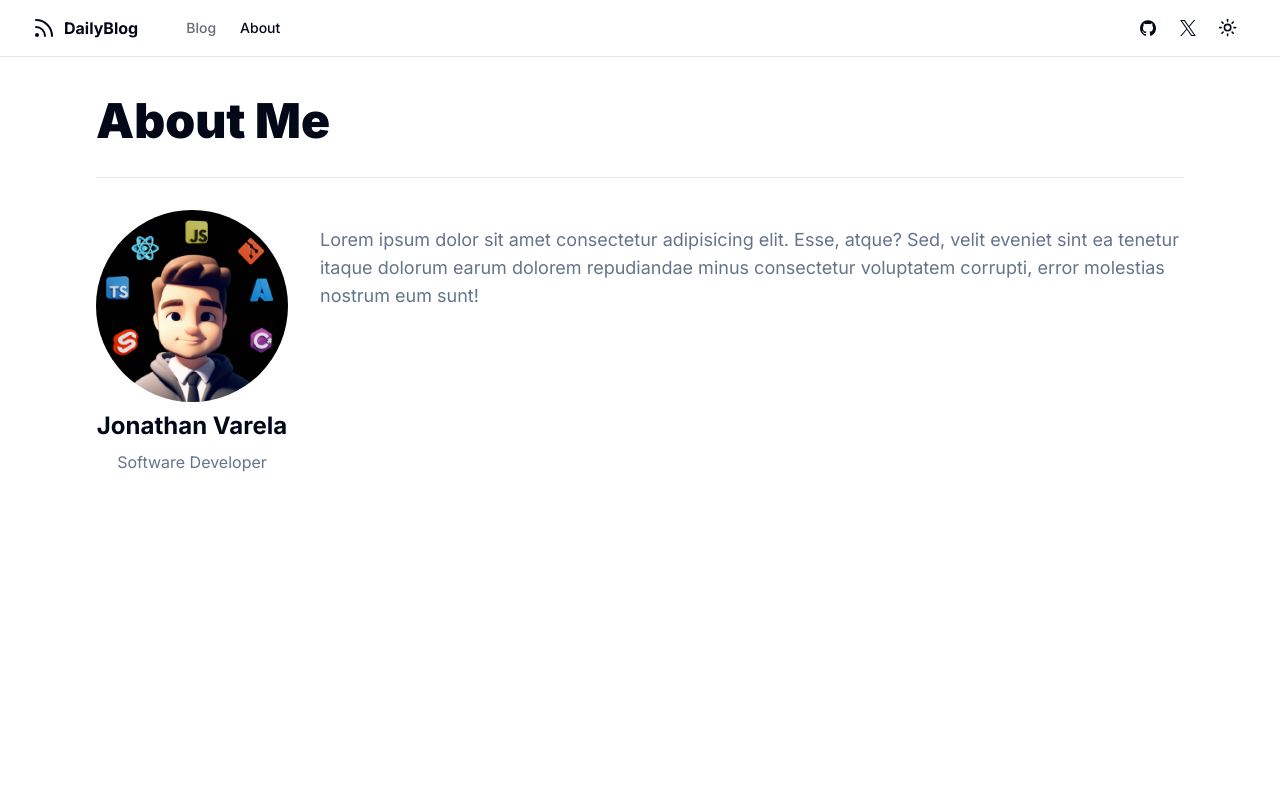
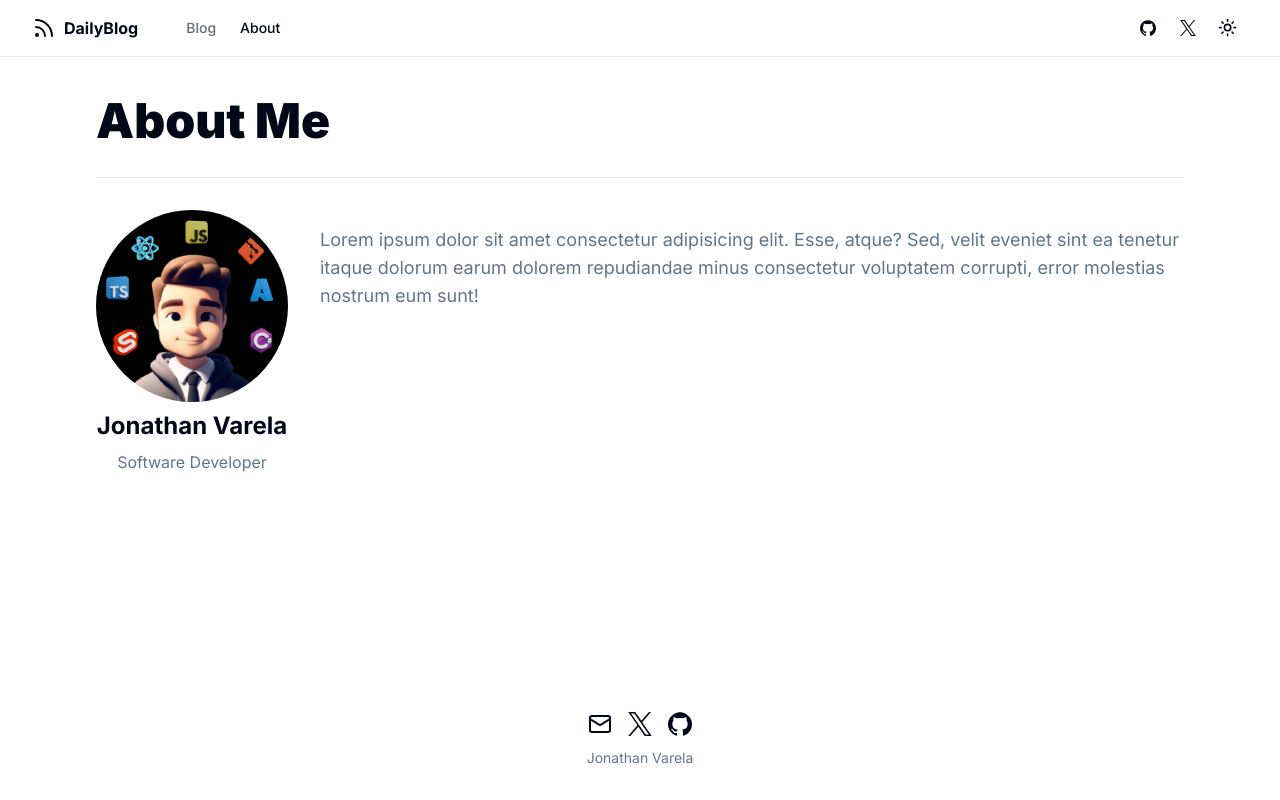
Before and after one commit to J-Varela/my-first-blog, a Next.js app: page /about in a window 1280 px wide. Built offline with nearby package versions, Linux system fonts and the light colour scheme; no server answers.

Commit message:
Stage 15: Site Footer

```diff
--- a/app/layout.tsx
+++ b/app/layout.tsx
@@ -5,6 +5,7 @@
 import { SiteHeader } from '@/components/site-header';
 import { Providers } from '@/components/providers';
 import { siteConfig } from '@/config/site';
+import { SiteFooter } from '@/components/site-footer';
 
 const inter = Inter({ subsets: ['latin'], variable: '--font-sans' });
 
@@ -38,6 +39,7 @@
           <div className="relative flex min-h-dvh flex-col bg-background">
             <SiteHeader />
             <main className="flex-1">{children}</main>
+            <SiteFooter />
           </div>
         </Providers>
       </body>
--- /dev/null
+++ b/components/site-footer.tsx
@@ -0,0 +1,31 @@
+import { siteConfig } from '@/config/site';
+import { Mail } from 'lucide-react';
+import { Icons } from './icons';
+
+export function SiteFooter() {
+  return (
+    <footer>
+      <div className="mb-6 mt-14 flex flex-col items-center">
+        <div className="mb-3 flex space-x-4">
+          <a target="_blank" rel="noreferrer" href="mailto:hello@example.com">
+            <span className="sr-only">Mail</span>
+            <Mail className="h-6 w-6" />
+          </a>
+          <a target="_blank" rel="noreferrer" href={siteConfig.links.twitter}>
+            <span className="sr-only">Twitter</span>
+            <Icons.twitter className="h-6 w-6" />
+          </a>
+          <a target="_blank" rel="noreferrer" href={siteConfig.links.github}>
+            <span className="sr-only">GitHub</span>
+            <Icons.gitHub className="h-6 w-6" />
+          </a>
+        </div>
+        <div className="mb-2 flex space-x-2 text-sm text-muted-foreground">
+          <a href={siteConfig.links.personalSite} target="_blank">
+            {siteConfig.author}
+          </a>
+        </div>
+      </div>
+    </footer>
+  );
+}
--- a/config/site.ts
+++ b/config/site.ts
@@ -4,9 +4,9 @@
   description: 'Nextjs 14 using velite, tailwind and shadcn',
   author: 'Jonathan Varela',
   links: {
-    twitter: 'https://twitter.com/jollycoding',
-    github: 'https://github.com/jonathan',
-    personalSite: 'https://jonathan.com',
+    twitter: 'https://twitter.com/',
+    github: 'https://github.com/J-Varela',
+    personalSite: 'https://',
   },
 };
 
```
